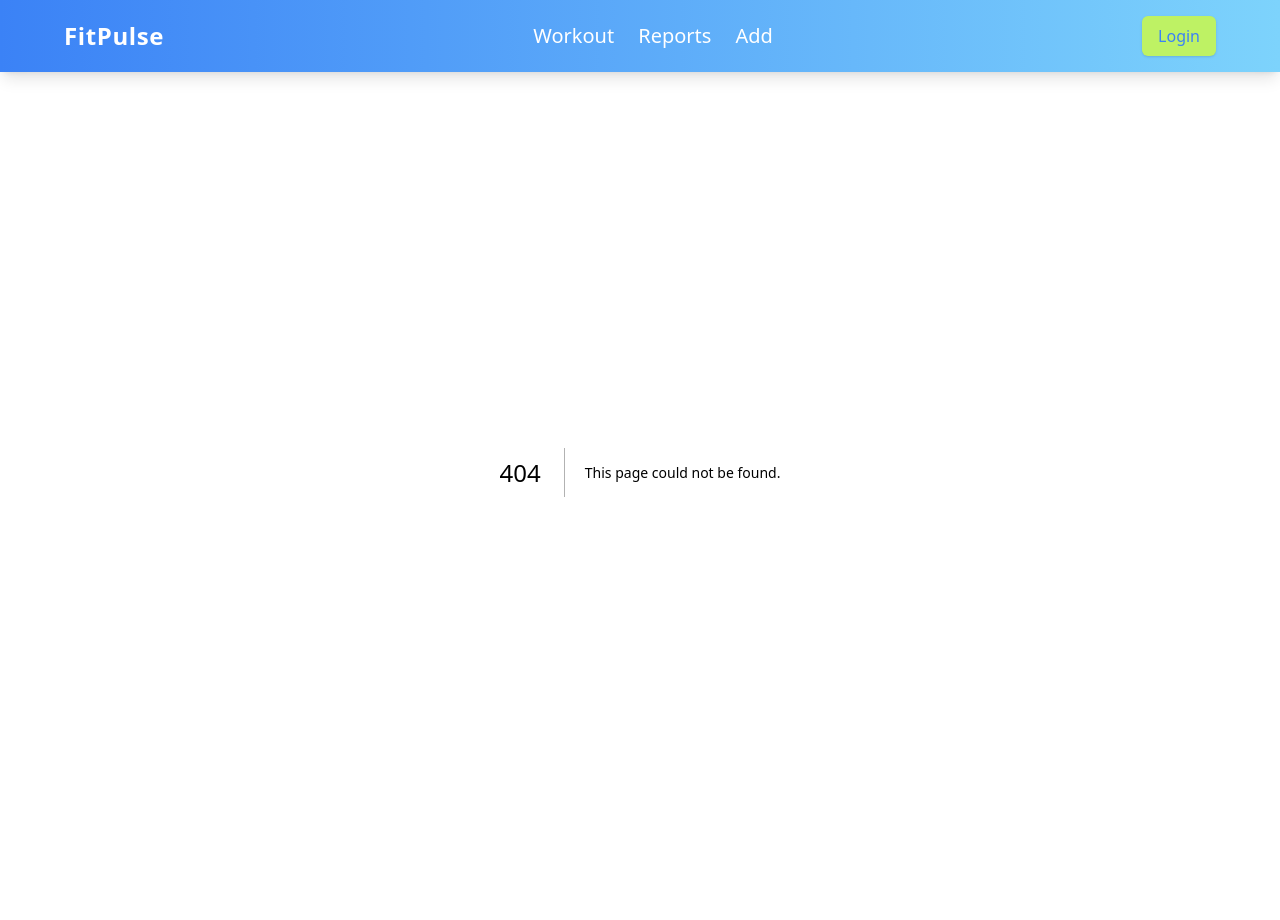
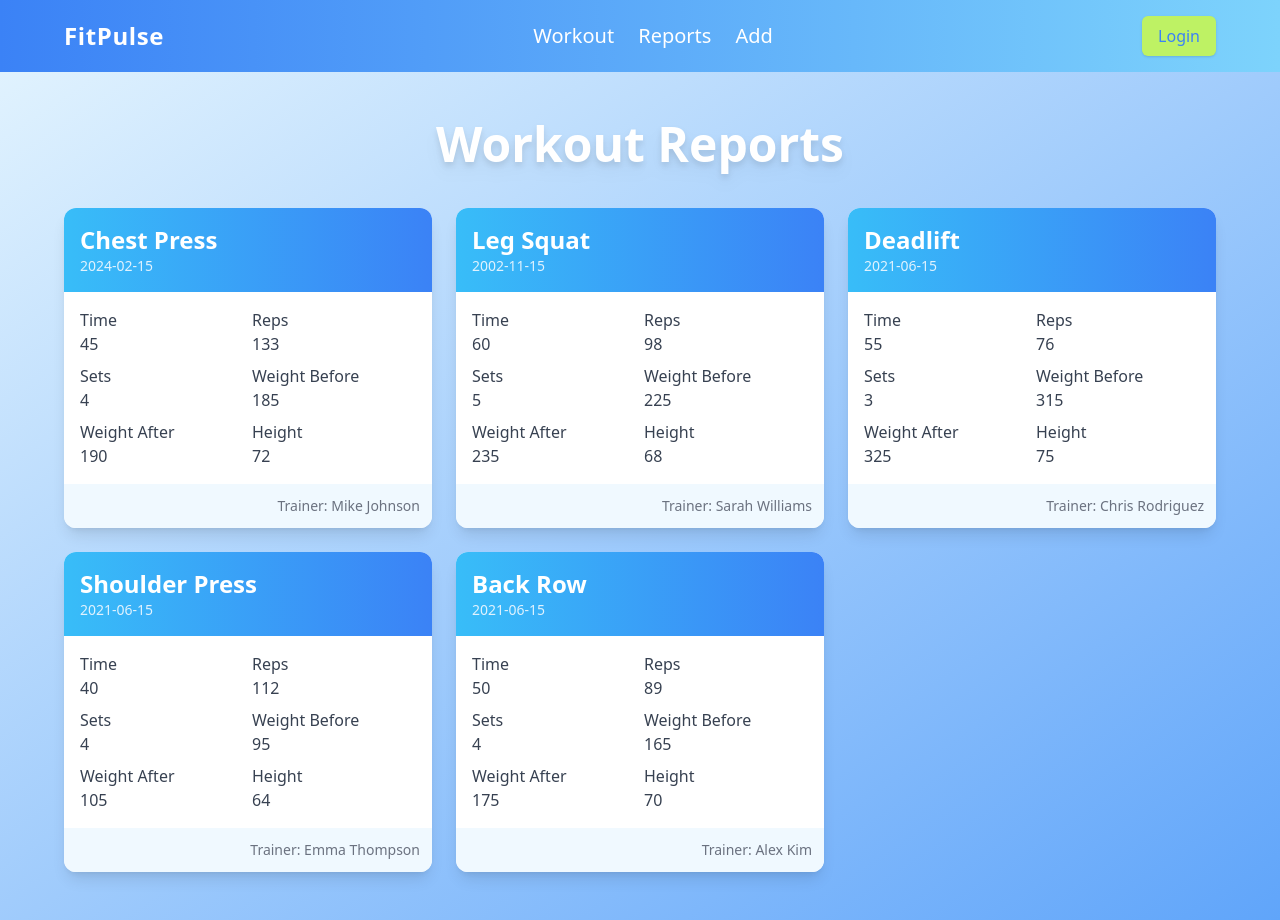
Before and after one commit to sinhadeepak1115/next-fittnes-app, a Next.js app: page /report in a window 1280 px wide. Before the commit this address had no page. Before the commit the page ends 872 px from the top, so only its background shows below. Built offline with nearby package versions, Linux system fonts and the light colour scheme.

Commit message:
making it more pleasing and workputpost page.

```diff
--- /dev/null
+++ b/app/report/[id]/page.tsx
@@ -0,0 +1,12 @@
+import posts from "db/posts";
+
+export default function ReportsPage({ params }: { params: { id: string } }) {
+  return (
+    <>
+      <div className="max-w-4xl mx-auto py-8">
+        <h1 className="text-3xl font-bold">{posts.workout}</h1>
+        <div>{JSON.stringify(params)}</div>
+      </div>
+    </>
+  );
+}
--- /dev/null
+++ b/app/report/page.tsx
@@ -0,0 +1,63 @@
+import Link from "next/link";
+import { posts } from "../../data/post";
+
+export default function ReportsPage() {
+  return (
+    <main className="min-h-screen bg-gradient-to-br from-sky-100 to-blue-400 py-12 px-4">
+      <div className="max-w-6xl mx-auto">
+        <h1 className="text-5xl font-extrabold mb-10 text-center text-white drop-shadow-lg">
+          Workout Reports
+        </h1>
+        <div className="grid sm:grid-cols-2 lg:grid-cols-3 gap-6">
+          {posts.map((post) => (
+            <Link
+              key={post.id}
+              href={`/report/${post.id}`}
+              className="transform transition-all duration-300 hover:scale-105 hover:shadow-2xl"
+            >
+              <div className="bg-white rounded-xl shadow-lg overflow-hidden">
+                <div className="bg-gradient-to-r from-sky-400 to-blue-500 p-4">
+                  <h2 className="text-2xl font-bold text-white truncate">
+                    {post.workoutName}
+                  </h2>
+                  <p className="text-sky-100 text-sm">{post.date}</p>
+                </div>
+                <div className="p-4 grid grid-cols-2 gap-2 text-gray-700">
+                  <div>
+                    <p className="font-medium">Time</p>
+                    <p>{post.time}</p>
+                  </div>
+                  <div>
+                    <p className="font-medium">Reps</p>
+                    <p>{post.reps}</p>
+                  </div>
+                  <div>
+                    <p className="font-medium">Sets</p>
+                    <p>{post.sets}</p>
+                  </div>
+                  <div>
+                    <p className="font-medium">Weight Before</p>
+                    <p>{post.weightBefore}</p>
+                  </div>
+                  <div>
+                    <p className="font-medium">Weight After</p>
+                    <p>{post.weightAfter}</p>
+                  </div>
+                  <div>
+                    <p className="font-medium">Height</p>
+                    <p>{post.height}</p>
+                  </div>
+                </div>
+                <div className="bg-sky-50 p-3 text-right">
+                  <p className="text-sm text-gray-500">
+                    Trainer: {post.trainerName}
+                  </p>
+                </div>
+              </div>
+            </Link>
+          ))}
+        </div>
+      </div>
+    </main>
+  );
+}
--- a/app/workout/page.tsx
+++ b/app/workout/page.tsx
@@ -2,7 +2,7 @@ import { FormNewWorkout } from "@/components/form-new-workout";
 
 export default function WorkoutPage() {
   return (
-    <main>
+    <main className="items-center min-h-screen bg-white">
       <FormNewWorkout />
     </main>
   );
--- a/components/form-new-workout.tsx
+++ b/components/form-new-workout.tsx
@@ -5,6 +5,7 @@ import { z } from "zod";
 
 const newFormWorkoutSchema = z.object({
   workoutName: z.string().nonempty({ message: "Please enter a workout name" }),
+  date: z.string().date().nonempty({ message: "Please enter the date" }),
   time: z.number().positive({ message: "Please enter the time" }),
   reps: z.number().positive({ message: "Please enter the number of reps" }),
   sets: z.number().positive({ message: "Please enter the number of sets" }),
@@ -32,35 +33,46 @@ export function FormNewWorkout() {
   });
 
   const onSubmit = (data: NewFormWorkoutType) => {
-    console.log("Form submitted:", data); // Log submitted data
+    console.log("Form submitted:", data);
   };
 
   return (
-    <form
-      onSubmit={handleSubmit(onSubmit)}
-      className="space-y-4 max-w-md mx-auto"
-    >
+    <div className="min-h-screen bg-gradient-to-br from-sky-100 to-blue-200 flex items-center justify-center p-4">
+      <div className="w-full max-w-md bg-white shadow-2xl rounded-2xl overflow-hidden">
+        <div className="bg-gradient-to-r from-blue-500 to-sky-500 p-6">
+          <h2 className="text-3xl font-bold text-white text-center">
+            New Workout Log
+          </h2>
+        </div>
+        <form onSubmit={handleSubmit(onSubmit)} className="p-6 space-y-4">
           {[
             { label: "Workout Name", name: "workoutName", type: "text" },
+            { label: "Date", name: "date", type: "date" },
             { label: "Time (minutes)", name: "time", type: "number" },
             { label: "Reps", name: "reps", type: "number" },
             { label: "Sets", name: "sets", type: "number" },
-        { label: "Weight Before (kg)", name: "weightBefore", type: "number" },
+            {
+              label: "Weight Before (kg)",
+              name: "weightBefore",
+              type: "number",
+            },
             { label: "Weight After (kg)", name: "weightAfter", type: "number" },
             { label: "Height (cm)", name: "height", type: "number" },
             { label: "Trainer's Name", name: "trainerName", type: "text" },
           ].map(({ label, name, type }) => (
             <div key={name}>
-          <label className="block font-bold">{label}</label>
+              <label className="block text-sm font-medium text-gray-700 mb-1">
+                {label}
+              </label>
               <input
                 type={type}
                 {...register(name as keyof NewFormWorkoutType, {
                   valueAsNumber: type === "number",
                 })}
-            className="w-full border p-2 rounded"
+                className="w-full px-3 py-2 border border-gray-300 rounded-md shadow-sm focus:outline-none focus:ring-2 focus:ring-blue-500 focus:border-blue-500 transition duration-300"
               />
               {errors[name as keyof NewFormWorkoutType] && (
-            <p className="text-red-500 text-sm">
+                <p className="text-red-500 text-xs mt-1">
                   {errors[name as keyof NewFormWorkoutType]?.message}
                 </p>
               )}
@@ -68,10 +80,12 @@ export function FormNewWorkout() {
           ))}
           <button
             type="submit"
-        className="bg-blue-500 text-white py-2 px-4 rounded hover:bg-blue-600 font-bold"
+            className="w-full bg-gradient-to-r from-blue-500 to-sky-500 text-white py-3 rounded-md hover:opacity-90 transition duration-300 font-semibold uppercase tracking-wide shadow-lg"
           >
-        Submit
+            Log Workout
           </button>
         </form>
+      </div>
+    </div>
   );
 }
--- /dev/null
+++ b/data/post.ts
@@ -0,0 +1,62 @@
+export const posts = [
+  {
+    id: 1,
+    workoutName: "Chest Press",
+    date: "2024-02-15",
+    time: 45,
+    reps: 133,
+    sets: 4,
+    weightBefore: 185,
+    weightAfter: 190,
+    height: 72,
+    trainerName: "Mike Johnson",
+  },
+  {
+    id: 2,
+    workoutName: "Leg Squat",
+    date: "2002-11-15",
+    time: 60,
+    reps: 98,
+    sets: 5,
+    weightBefore: 225,
+    weightAfter: 235,
+    height: 68,
+    trainerName: "Sarah Williams",
+  },
+  {
+    id: 3,
+    workoutName: "Deadlift",
+    date: "2021-06-15",
+    time: 55,
+    reps: 76,
+    sets: 3,
+    weightBefore: 315,
+    weightAfter: 325,
+    height: 75,
+    trainerName: "Chris Rodriguez",
+  },
+  {
+    id: 4,
+    workoutName: "Shoulder Press",
+    date: "2021-06-15",
+    time: 40,
+    reps: 112,
+    sets: 4,
+    weightBefore: 95,
+    weightAfter: 105,
+    height: 64,
+    trainerName: "Emma Thompson",
+  },
+  {
+    id: 5,
+    workoutName: "Back Row",
+    date: "2021-06-15",
+    time: 50,
+    reps: 89,
+    sets: 4,
+    weightBefore: 165,
+    weightAfter: 175,
+    height: 70,
+    trainerName: "Alex Kim",
+  },
+];
```
Lines whose indentation alone changed are shown as unchanged.
